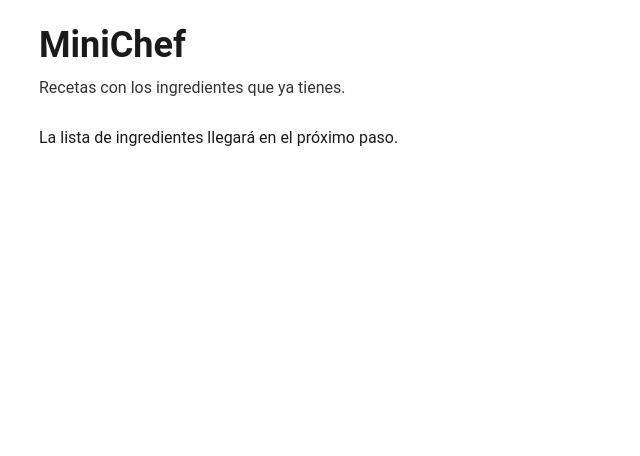
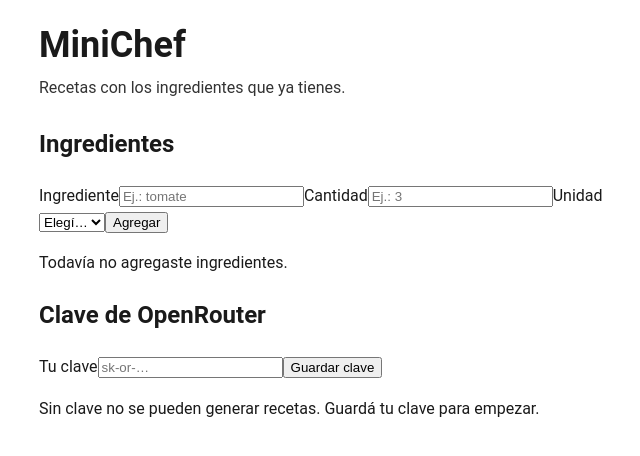
Before and after one commit to LucianoBarberis/MiniChef, a React (Vite) app: page / in a window 1280 px wide. Shown: the top 456 px of the page, without its empty margins (305-945 px from the left). Built offline with nearby package versions, Linux system fonts and the light colour scheme.

Commit message:
feat(settings): add API key vault UI with Spanish errors

```diff
--- a/src/App.tsx
+++ b/src/App.tsx
@@ -1,3 +1,6 @@
+import { IngredientsSection } from './features/ingredients/IngredientsSection.tsx'
+import { KeyVault } from './features/settings/KeyVault.tsx'
+
 export default function App() {
   return (
     <div className="app-shell">
@@ -6,7 +9,8 @@ export default function App() {
         <p>Recetas con los ingredientes que ya tienes.</p>
       </header>
       <main>
-        <p>La lista de ingredientes llegará en el próximo paso.</p>
+        <IngredientsSection />
+        <KeyVault />
       </main>
     </div>
   )
--- /dev/null
+++ b/src/features/settings/KeyVault.tsx
@@ -0,0 +1,74 @@
+import { useState } from 'react'
+import { apiKeyStore } from '../../lib/storage/apiKey.ts'
+
+/** localStorage-only vault. The key is never hardcoded or logged. */
+export function useKeyVault() {
+  const [apiKey, setApiKey] = useState<string | null>(() => apiKeyStore.load())
+
+  const save = (key: string): boolean => {
+    const value = key.trim()
+    if (value.length === 0) return false
+    apiKeyStore.save(value)
+    setApiKey(value)
+    return true
+  }
+
+  const remove = (): void => {
+    apiKeyStore.clear()
+    setApiKey(null)
+  }
+
+  return { apiKey, hasKey: apiKey !== null, save, remove }
+}
+
+function maskKey(key: string): string {
+  return key.length <= 8 ? '••••' : `${key.slice(0, 4)}••••${key.slice(-4)}`
+}
+
+export function KeyVault() {
+  const { apiKey, hasKey, save, remove } = useKeyVault()
+  const [draft, setDraft] = useState('')
+  const [error, setError] = useState<string | null>(null)
+
+  const submit = (event: React.FormEvent): void => {
+    event.preventDefault()
+    if (save(draft)) {
+      setDraft('')
+      setError(null)
+    } else {
+      setError('Pegá tu clave de OpenRouter para guardarla.')
+    }
+  }
+
+  return (
+    <section aria-labelledby="clave-titulo">
+      <h2 id="clave-titulo">Clave de OpenRouter</h2>
+      {hasKey ? (
+        <div>
+          <p>Clave guardada: <code>{maskKey(apiKey ?? '')}</code></p>
+          <button type="button" onClick={remove}>
+            Eliminar clave
+          </button>
+        </div>
+      ) : (
+        <div>
+          <form onSubmit={submit}>
+            <label>
+              Tu clave
+              <input
+                type="password"
+                value={draft}
+                onChange={(event) => setDraft(event.target.value)}
+                placeholder="sk-or-…"
+                autoComplete="off"
+              />
+            </label>
+            <button type="submit">Guardar clave</button>
+            {error !== null && <p role="alert">{error}</p>}
+          </form>
+          <p>Sin clave no se pueden generar recetas. Guardá tu clave para empezar.</p>
+        </div>
+      )}
+    </section>
+  )
+}
```
Also changed, not shown: 1 other file (tests, documents, lock files or other folders).
